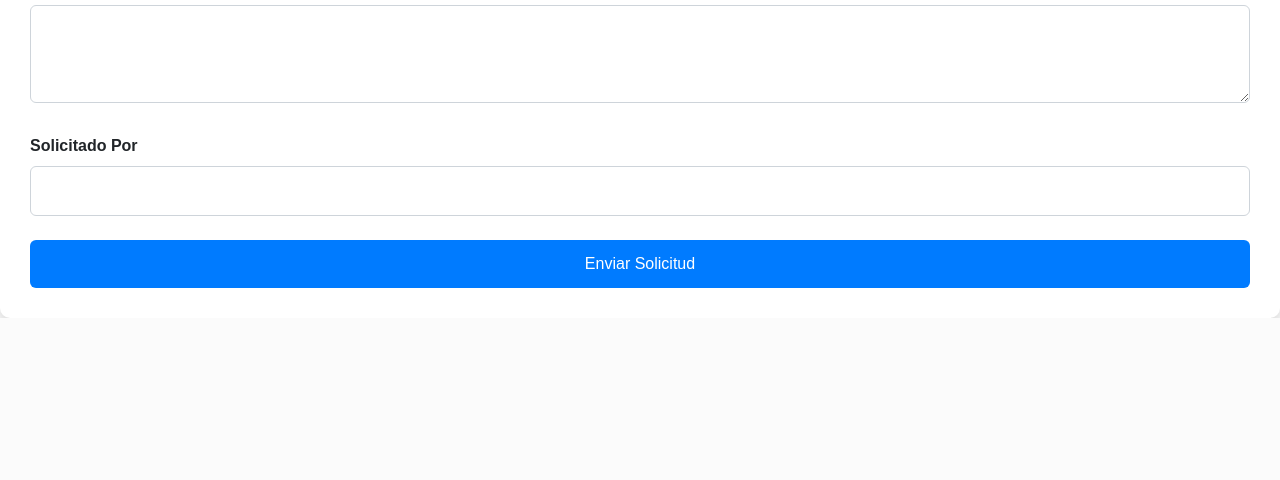
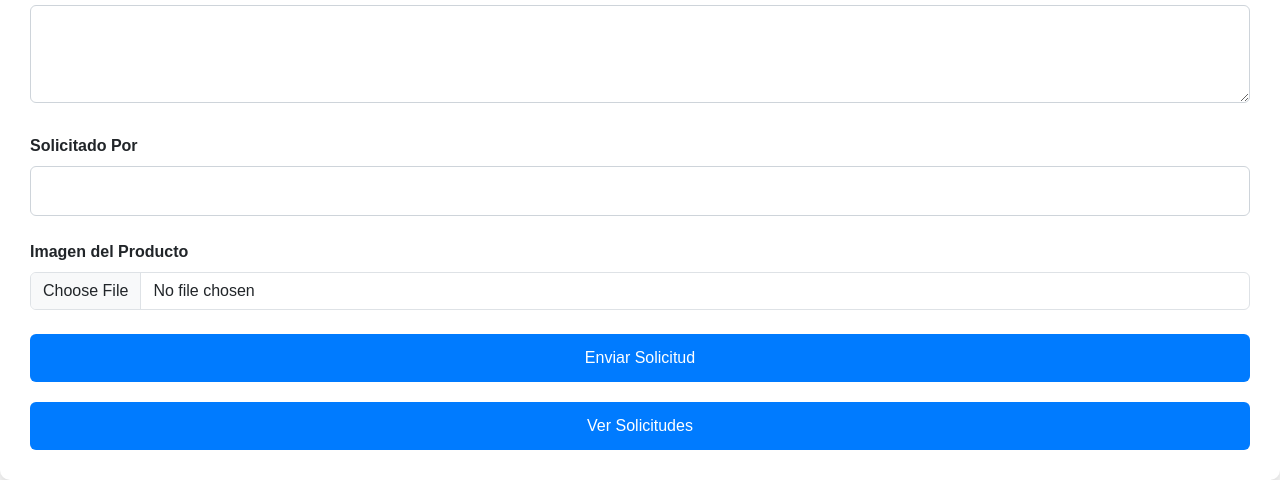
Before and after one commit to DanielMnslv/Usuarios, a Django app: page /solicitud/ in a window 1280 px wide. Shown: the part 730-1210 px from the top of the page. Before the commit the page ends 1048 px from the top, so only its background shows below. Run offline with Django 5.2, Linux system fonts and the light colour scheme; some libraries are stand-ins or nearby versions.

Commit message:
Update solicitud.html

```diff
--- a/perfiles/templates/perfiles/solicitud.html
+++ b/perfiles/templates/perfiles/solicitud.html
@@ -127,9 +127,21 @@
                     <input type="text" id="solicitado" name="solicitado" required>
                 </div>
 
+                <div class="form-group">
+                    <label for="imagen">Imagen del Producto</label>
+                    <input type="file" id="imagen" name="imagen" accept="image/*" class="form-control">
+                </div>
+
+
                 <div class="text-center">
                     <input type="submit" value="Enviar Solicitud">
                 </div>
+
+                <!-- Botón para ver solicitudes -->
+                <div class="text-center" style="margin-top: 20px;">
+                <a href="{% url 'ver_solicitudes' %}" class="btn btn-primary">Ver Solicitudes</a>
+                </div>
+    </div>
             </form>
         </div>
     </div>
```
